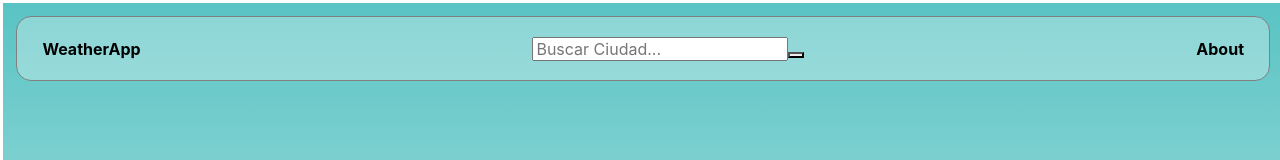
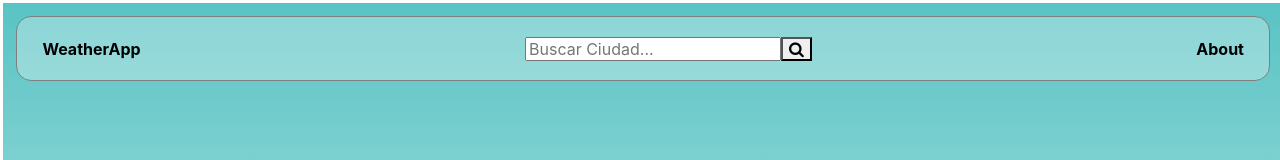
Before and after one commit to DHB1985/WeatherApp, a React (Create React App) app: page / in a window 1280 px wide. Shown: the top 160 px of the page. Built offline with nearby package versions, Linux system fonts and the light colour scheme.

Commit message:
20211113 1924

```diff
--- a/src/components/SearchBar.jsx
+++ b/src/components/SearchBar.jsx
@@ -32,7 +32,7 @@ export default function SearchBar({ onSearch }) {
         />
         <button className={styles.searchbtn} type="submit">
           {/* <span>Search</span> */}
-          {/* <i class="fa fa-search"></i> */}
+           <i className="fa fa-search"></i>
         </button>
       </form>
     </div>
```
